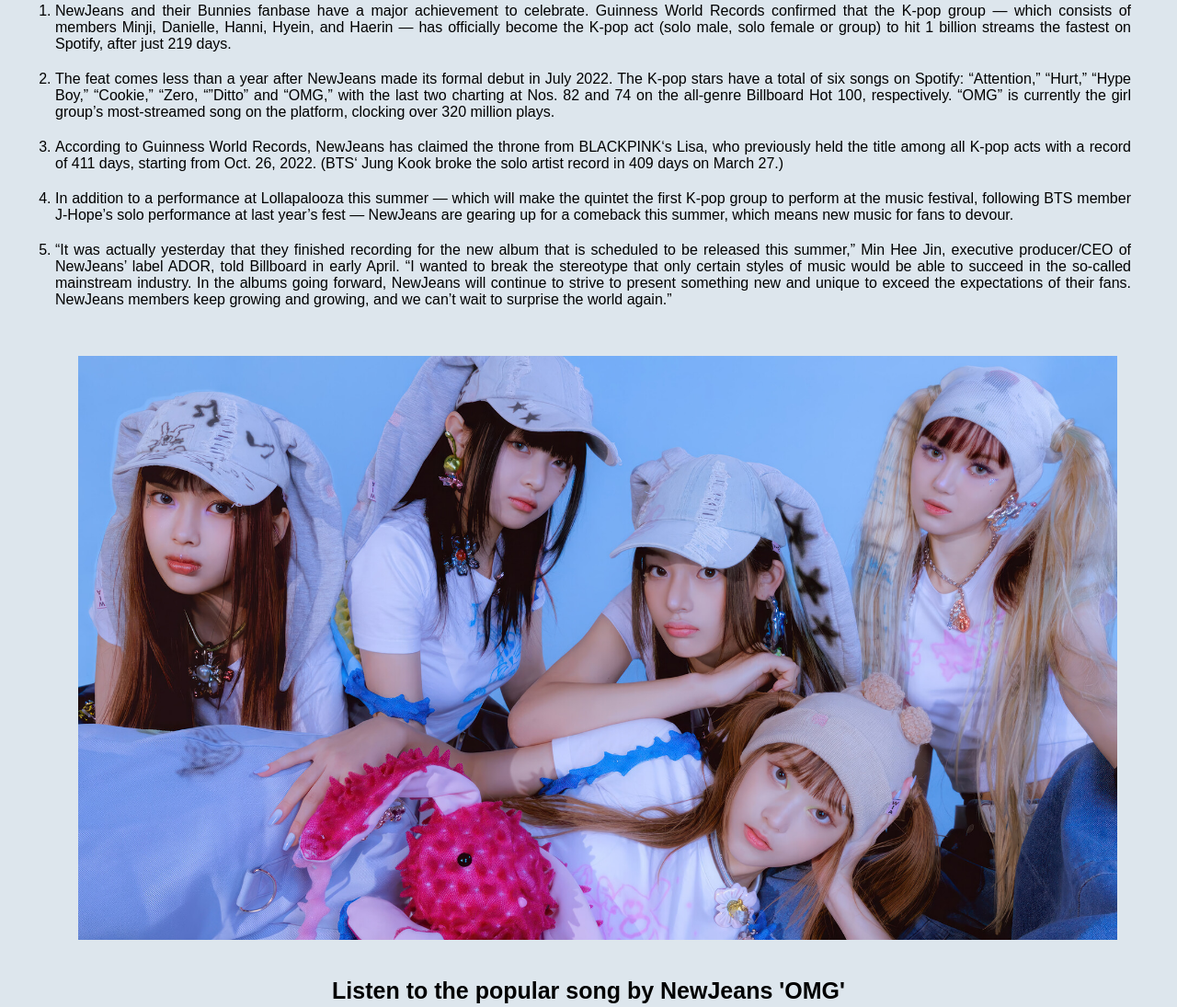
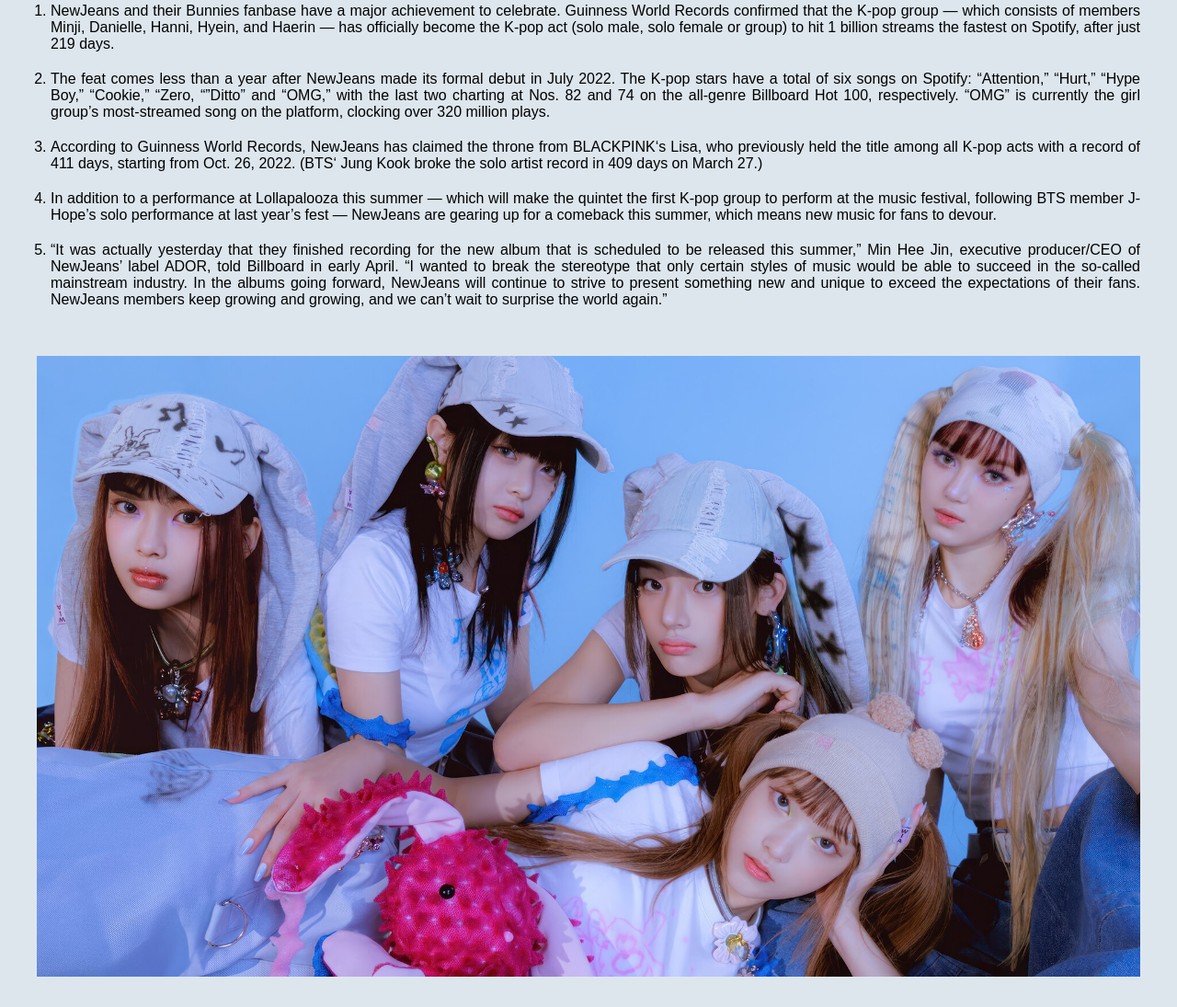
Before and after one commit to RevoU-FSSE-2/Shoqri-Muhammad-Zidan_Weekly_W2, a plain HTML site: page index.html in a window 1280 px wide. Shown: the part 1204-2299 px from the top of the page at 92% size. Drawn offline with Linux system fonts and the light colour scheme.

Commit message:
Add files via upload

```diff
--- a/style.css
+++ b/style.css
@@ -98,7 +98,7 @@ h2 {
 #newjeans-facts .flex-container {
   display: flex;
   flex-direction: column;
-  margin: 0px 50px 0px 20px;
+  margin: 0px;
 }
 
 #newjeans-facts .flex-container ul {
@@ -107,12 +107,11 @@ h2 {
 
 #newjeans-facts .flex-container ul li {
   text-align: justify;
-  margin-bottom: 20px;
+  margin: 0px 40px 20px 15px;
 }
 
 #newjeans-facts .flex-container img {
   width: 100%;
-  margin: 0 0 0 25px;
 }
 
 #section-video {
```
